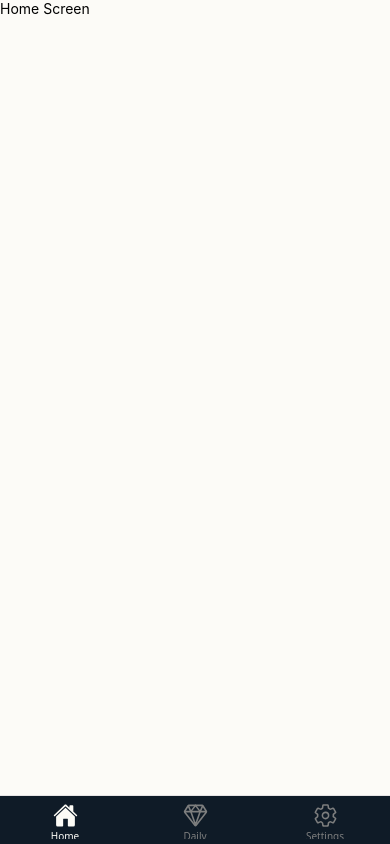
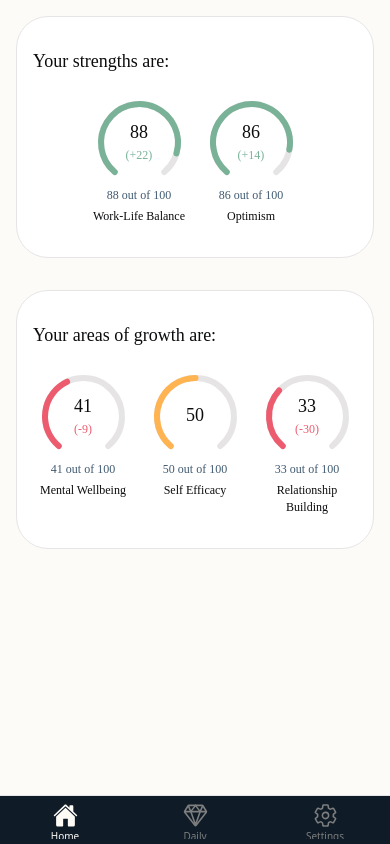
Before and after one commit to MadhavNasit/IntellectCaseStudy, a React Native app: screen /home in a window 390 px wide. Built offline with nearby package versions, Linux system fonts and the light colour scheme.

Commit message:
Implement PersonalInsightCard and categorise it into strength and growth areas in home screen

```diff
--- a/babel.config.js
+++ b/babel.config.js
@@ -17,7 +17,7 @@ module.exports = {
           theme: './src/theme',
           i18n: './src/i18n',
           utils: './src/utils',
-          constants: './src/constants',
+          constant: './src/constant',
         },
       },
     ],
--- a/src/component/Screen.tsx
+++ b/src/component/Screen.tsx
@@ -197,7 +197,6 @@ const styles = StyleSheet.create({
     width: '100%',
   },
   innerStyle: {
-    flex: 1,
     justifyContent: 'flex-start',
     alignItems: 'stretch',
   },
--- /dev/null
+++ b/src/constant/index.ts
@@ -0,0 +1,2 @@
+export * from './daily_session';
+export * from './personal_insights';
--- /dev/null
+++ b/src/constant/personal_insights.ts
@@ -0,0 +1,39 @@
+export interface InsightItem {
+  id: number;
+  heading: string;
+  progress: number;
+  change: number;
+}
+
+export const insights: InsightItem[] = [
+  {
+    id: 1,
+    heading: 'Mental Wellbeing',
+    progress: 41,
+    change: -9,
+  },
+  {
+    id: 2,
+    heading: 'Work-Life Balance',
+    progress: 88,
+    change: 22,
+  },
+  {
+    id: 3,
+    heading: 'Self Efficacy',
+    progress: 50,
+    change: 0,
+  },
+  {
+    id: 4,
+    heading: 'Relationship Building',
+    progress: 33,
+    change: -30,
+  },
+  {
+    id: 5,
+    heading: 'Optimism',
+    progress: 86,
+    change: 14,
+  },
+];
--- a/src/i18n/languages/en.ts
+++ b/src/i18n/languages/en.ts
@@ -12,6 +12,8 @@ const en = {
   home: {
     title: 'Home',
     outOf: ' out of {{total}}',
+    growthAreas: 'Your areas of growth are:',
+    strengthAreas: 'Your strengths are:',
   },
   daily: {
     title: 'Daily',
--- a/src/screen/home-screen/component/CircularInsight.tsx
+++ b/src/screen/home-screen/component/CircularInsightItem.tsx
@@ -25,7 +25,7 @@ export interface CircularInsightProps extends CircularProgressProps {
  * CircularInsight component displays a circular progress indicator with
  * percentage, change indicator, and descriptive text with translation support.
  */
-export const CircularInsight: FC<CircularInsightProps> = ({
+export const CircularInsightItem: FC<CircularInsightProps> = ({
   progress = 0,
   change = 0,
   text,
@@ -63,15 +63,13 @@ export const CircularInsight: FC<CircularInsightProps> = ({
           <Text size="h3" style={styles.textCenter}>
             {progress}
           </Text>
-          {change !== 0 && (
           <Text
-              text={change !== 0 ? `(${change})` : ''}
+            text={change !== 0 ? `(${change > 0 ? `+${change}` : change})` : ''}
             style={[
               styles.textCenter,
               { color: change > 0 ? colors.good : colors.bad },
             ]}
           />
-          )}
         </View>
       </CircularProgress>
       <View style={styles.detailsContainer}>
--- /dev/null
+++ b/src/screen/home-screen/component/PersonalInsightCard.tsx
@@ -0,0 +1,79 @@
+import React from 'react';
+import { StyleSheet, View } from 'react-native';
+
+import { Card, Text } from 'component';
+import { CircularInsightItem } from './CircularInsightItem';
+import { s, spacing, vs } from 'utils';
+import { InsightItem } from 'src/constant';
+import { TranslationKeys } from 'i18n';
+
+/**
+ * Props for PersonalInsightCard component
+ */
+interface PersonalInsightCardProps {
+  /**
+   * An array of insight items to display in the card.
+   * Each insight item should have an id, heading, progress, and change.
+   */
+  insights: InsightItem[];
+
+  /**
+   * Optional heading text to display at the top of the card.
+   * If not provided, the `headingTx` prop will be used (if available).
+   */
+  heading?: string;
+
+  /**
+   * Optional translation key for the heading text.
+   * If provided, it will be used to fetch the translated heading.
+   */
+  headingTx?: TranslationKeys;
+}
+
+/**
+ * A card component that displays a list of insights with their respective progress in circular indicators.
+ * Optionally accepts a heading text or translation key to be displayed at the top of the card.
+ */
+export const PersonalInsightCard: React.FC<PersonalInsightCardProps> = ({
+  insights,
+  heading,
+  headingTx,
+}) => {
+  return (
+    <Card style={styles.insightCard}>
+      {/* Render the heading text */}
+      <Text size="h3" tx={headingTx} text={heading} />
+
+      <View style={styles.progressWrapper}>
+        {/* Map through the insights array and render each CircularInsightItem */}
+        {insights.map(item => (
+          <CircularInsightItem
+            key={item.id}
+            progress={item.progress}
+            text={item.heading}
+            change={item.change}
+          />
+        ))}
+      </View>
+    </Card>
+  );
+};
+
+// Styles for the PersonalInsightCard component
+const styles = StyleSheet.create({
+  insightCard: {
+    marginHorizontal: s(spacing.md),
+    marginVertical: vs(spacing.md),
+    borderRadius: s(32),
+    paddingHorizontal: s(spacing.md),
+    paddingVertical: vs(spacing.xl),
+    rowGap: vs(spacing.lg),
+  },
+  progressWrapper: {
+    flexDirection: 'row',
+    justifyContent: 'center',
+    flexWrap: 'wrap',
+    rowGap: vs(spacing.xs),
+    columnGap: s(spacing.sm),
+  },
+});
--- a/src/screen/home-screen/component/index.ts
+++ b/src/screen/home-screen/component/index.ts
@@ -1 +1,2 @@
-export * from './CircularInsight';
+export * from './CircularInsightItem';
+export * from './PersonalInsightCard';
--- a/src/screen/home-screen/index.tsx
+++ b/src/screen/home-screen/index.tsx
@@ -1,6 +1,44 @@
-import React from 'react';
-import { Text } from 'react-native';
+import { Screen } from 'component';
+import React, { useMemo } from 'react';
+import { InsightItem, insights } from 'constant';
+import { PersonalInsightCard } from './component';
 
+/**
+ * The HomeScreen component renders a list of insights, divided into strength areas and growth areas.
+ */
 export const HomeScreen = () => {
-  return <Text>Home Screen</Text>;
+  /**
+   * Categorizes insights into strength areas and growth areas based on progress.
+   * Insights with a progress greater than or equal to 85% are categorized as strength areas.
+   * Insights with a progress less than to 85% are categorized as growth areas.
+   */
+  const { strengthAreas, growthAreas } = useMemo(() => {
+    return insights.reduce(
+      (acc, insight) => {
+        if (insight.progress >= 85) {
+          acc.strengthAreas.push(insight);
+        } else {
+          acc.growthAreas.push(insight);
+        }
+        return acc;
+      },
+      { strengthAreas: [] as InsightItem[], growthAreas: [] as InsightItem[] },
+    );
+  }, []);
+
+  return (
+    <Screen safeAreaEdges={['top']} preset="scroll">
+      {/* PersonalInsightCard for strength areas */}
+      <PersonalInsightCard
+        insights={strengthAreas}
+        headingTx="home.strengthAreas"
+      />
+
+      {/* PersonalInsightCard for growth areas */}
+      <PersonalInsightCard
+        insights={growthAreas}
+        headingTx="home.growthAreas"
+      />
+    </Screen>
+  );
 };
--- a/tsconfig.json
+++ b/tsconfig.json
@@ -13,7 +13,8 @@
       "theme/*": ["./src/theme/*"],
       "i18n": ["./src/i18n"],
       "utils": ["./src/utils"],
-      "constants/*": ["./src/utils/*"],
+      "constant": ["src/constant"],
+      "constant/*": ["src/constant/*"],
       "*": ["./*"],
       "root/*": ["./*"],
       "src/*": ["./src/*"]
```
Also changed, not shown: src/screen/daily-screen/component/SessionList.tsx (+5 -4 lines), src/constant/daily_session.ts (renamed from src/constants/daily_session.ts). Lines whose indentation alone changed are shown as unchanged.
